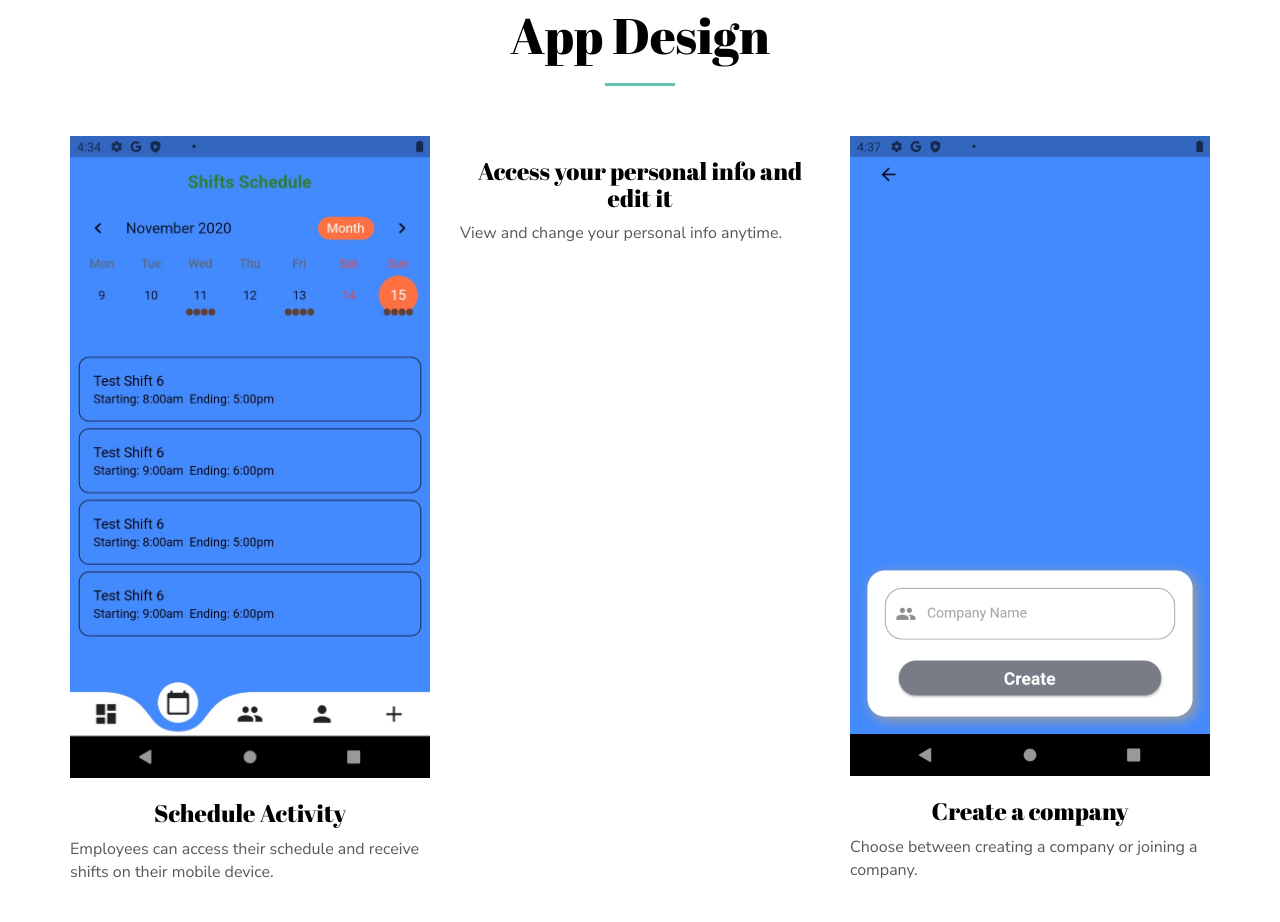
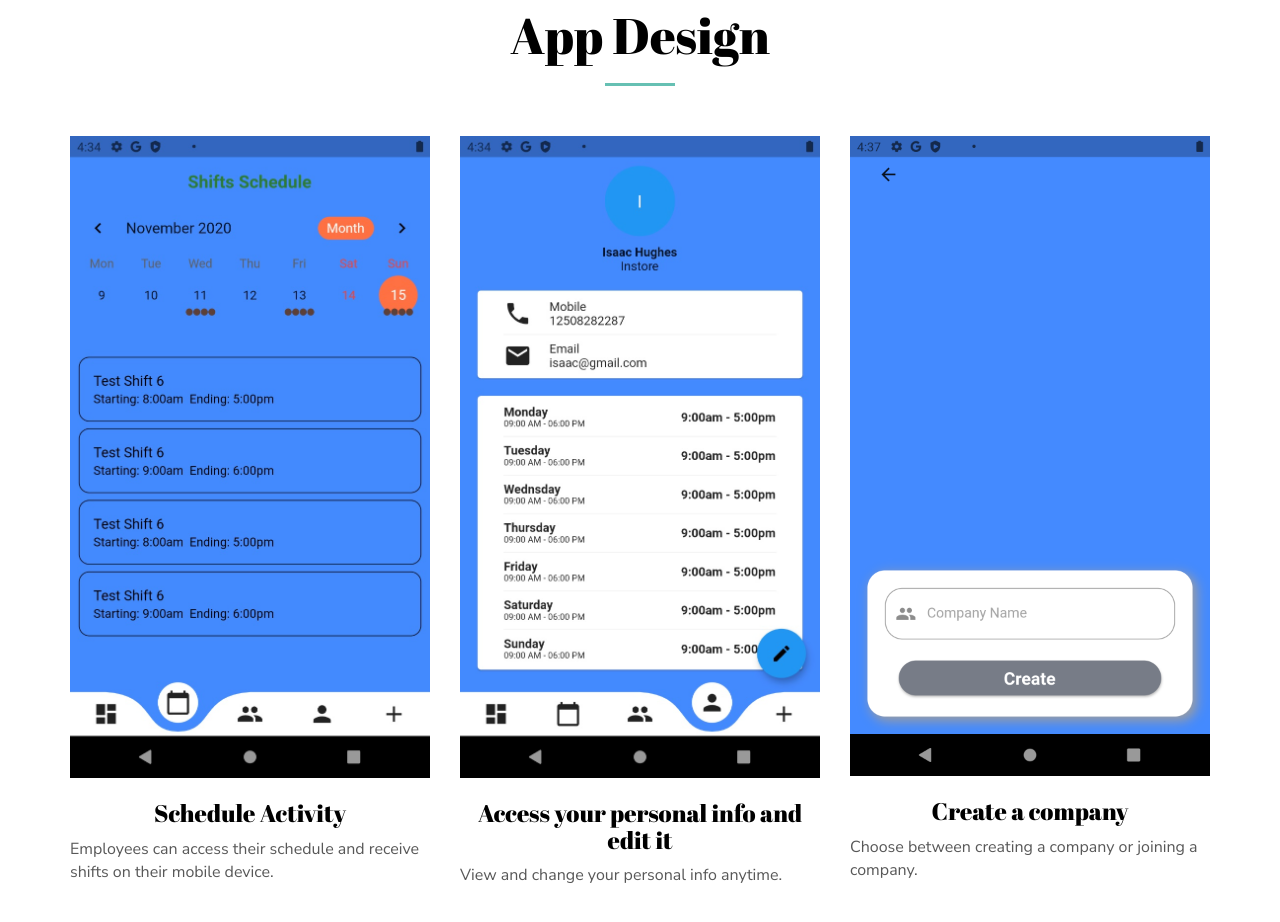
Before and after one commit to pascontreras/GoScheduleWebsite, a plain HTML site: page index.html in a window 1280 px wide. Shown: the part 2860-3782 px from the top of the page. Drawn offline with Linux system fonts and the light colour scheme; some packages are replaced by stand-ins of ours.

Commit message:
Update index.html
fix the image

```diff
--- a/index.html
+++ b/index.html
@@ -180,7 +180,7 @@
             </div>
 
             <div class="col-xs-12 col-md-4">
-                <img src="./assets/images/6." alt="" class="img-responsive">
+                <img src="./assets/images/6.jpg" alt="" class="img-responsive">
                 <h3 class="text-center">Access your personal info and edit it</h3>
                 <p>View and change your personal info anytime.</p>
             </div>
```
